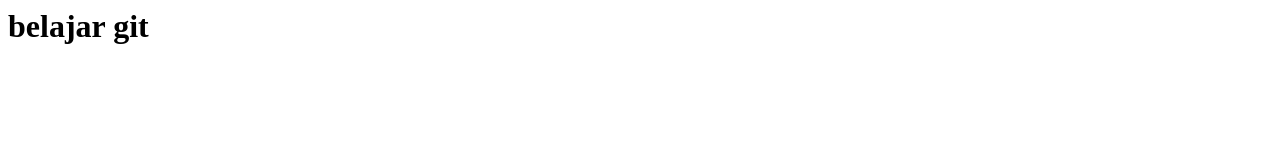
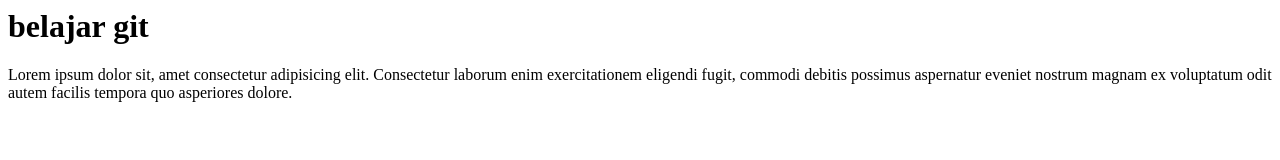
Before and after one commit to Agung-netizen/wpo-test-repo, a plain HTML site: page index.html in a window 1280 px wide. Drawn offline with Linux system fonts and the light colour scheme.

Commit message:
Menambahkan Paragraph

```diff
--- a/index.html
+++ b/index.html
@@ -3,5 +3,6 @@
     </head>
     <body>
         <h1>belajar git</h1>
+        <p>Lorem ipsum dolor sit, amet consectetur adipisicing elit. Consectetur laborum enim exercitationem eligendi fugit, commodi debitis possimus aspernatur eveniet nostrum magnam ex voluptatum odit autem facilis tempora quo asperiores dolore.</p>
     </body>
 </html>
```
